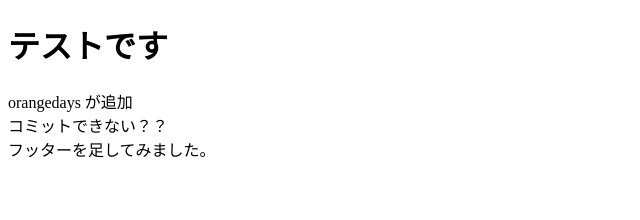
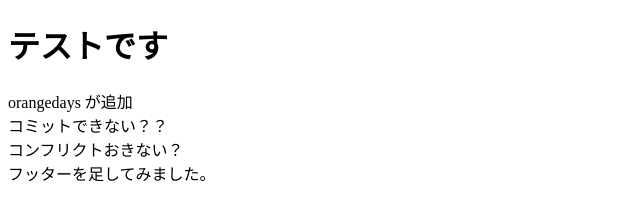
Before and after one commit to shigeg747/130test, a plain HTML site: page index.html in a window 1280 px wide. Shown: the whole page, without its empty margins (0-640 px from the left). Drawn offline with Linux system fonts and the light colour scheme.

Commit message:
あっているはず？

```diff
--- a/index.html
+++ b/index.html
@@ -9,7 +9,7 @@
     <h1>テストです</h1>
     <div>orangedays が追加</div>
     <div>コミットできない？？</div>
-
+    <div>コンフリクトおきない？</div>
 <footer>
     <div>フッターを足してみました。</div>
 </footer>
```
